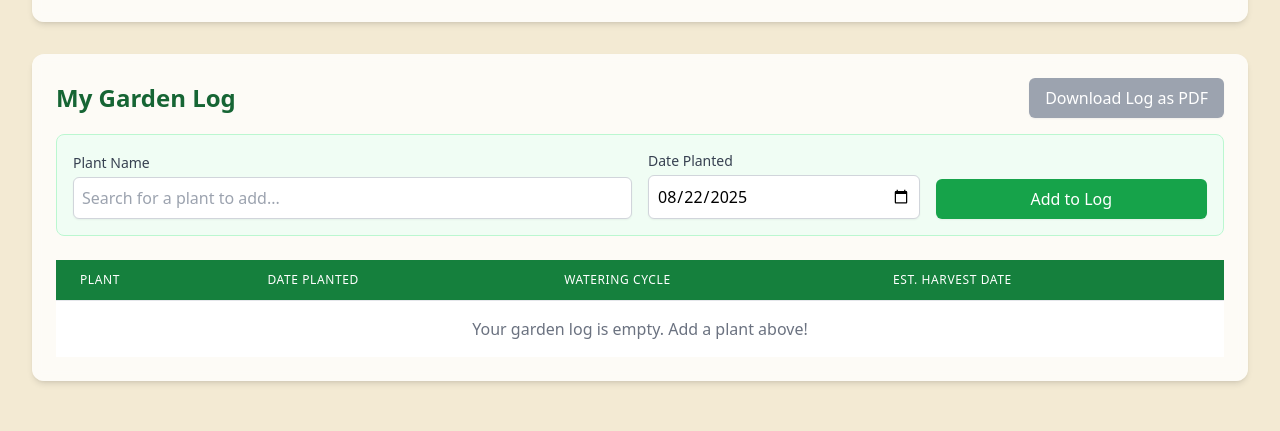
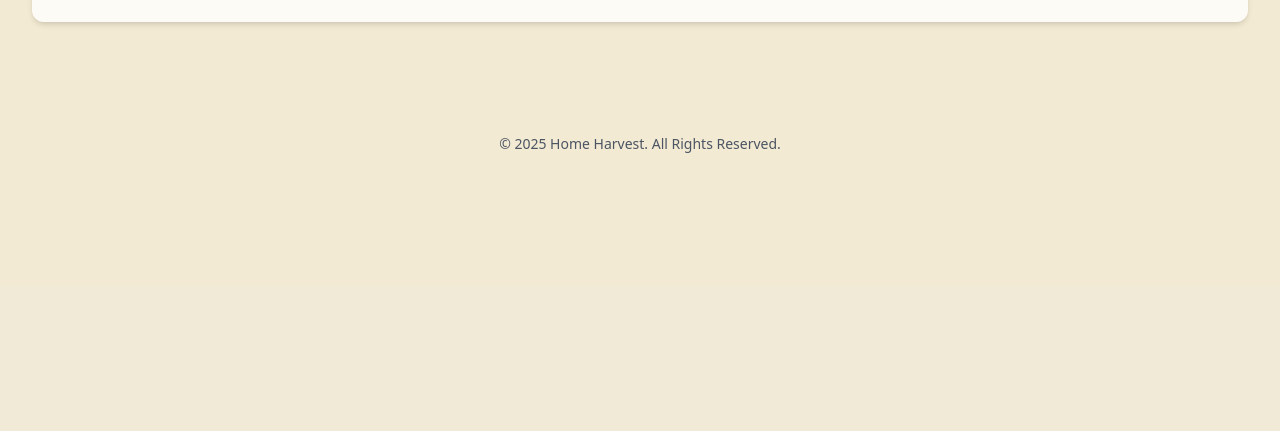
Before and after one commit to PeterBuul/Home-Harvest, a React (Create React App) app: page / in a window 1280 px wide. Shown: the part 514-945 px from the top of the page. After the commit the page ends 800 px from the top, so only its background shows below. Built offline with nearby package versions, Linux system fonts and the light colour scheme; the HTML template or start-up script is replaced by a standard one.

Commit message:
Update App.js

```diff
--- a/src/App.js
+++ b/src/App.js
@@ -17,9 +17,6 @@ function App() {
   const [city, setCity] = useState(Object.keys(locations[Object.keys(locations)[0]])[0]);
   const [searchTerm, setSearchTerm] = useState('');
   const [selectedPlant, setSelectedPlant] = useState(null);
-  const [gardenLog, setGardenLog] = useState([]);
-  const [logPlantName, setLogPlantName] = useState('');
-  const [logPlantDate, setLogPlantDate] = useState(new Date().toISOString().split('T')[0]);
   const [gardenPlan, setGardenPlan] = useState([]);
 
   const climate = useMemo(() => locations[country]?.[city], [country, city]);
@@ -44,7 +41,6 @@ function App() {
   };
 
   const plannedBeds = useMemo(() => {
-    // Moved helper function inside to satisfy dependency rule
     const getSuggestedPlantingDate = (plantingSeason) => {
         const now = new Date();
         const currentMonth = now.getMonth();
@@ -84,10 +80,11 @@ function App() {
         const bedAvgPh = getAveragePh(bed.soil);
 
         const positionMatch = bed.position === plant.position;
+        const waterMatch = bed.water === plant.water; // ADDED: Check for matching water cycle
         const phCompatible = (plantAvgPh === null && bedAvgPh === null) ||
                              (plantAvgPh !== null && bedAvgPh !== null && Math.abs(plantAvgPh - bedAvgPh) <= 0.5);
 
-        if (positionMatch && phCompatible) {
+        if (positionMatch && phCompatible && waterMatch) {
           bed.plants.push(plant);
           foundBed = true;
           break;
@@ -98,6 +95,7 @@ function App() {
         beds.push({
           position: plant.position,
           soil: plant.soil,
+          water: plant.water, // ADDED: Store water cycle on the bed
           plants: [plant]
         });
       }
@@ -117,22 +115,6 @@ function App() {
 
     return beds;
   }, [gardenPlan, climate, hemisphere]);
-
-  const handleAddPlantToLog = () => {
-    const plant = plantData.find(p => p.name.toLowerCase() === logPlantName.toLowerCase());
-    if (plant && logPlantDate) {
-        const newEntry = {
-            id: Date.now(),
-            plant: plant,
-            plantedDate: new Date(logPlantDate),
-        };
-        setGardenLog([...gardenLog, newEntry]);
-        setLogPlantName('');
-        setLogPlantDate(new Date().toISOString().split('T')[0]);
-    } else {
-        alert("Please select a valid plant from the list.");
-    }
-  };
 
   const handleDownloadPdf = (elementId, filename) => {
     const { jsPDF } = window.jspdf;
@@ -192,7 +174,8 @@ function App() {
       </header>
 
       <main className="p-4 md:p-8">
-        <section className="bg-white/80 p-6 rounded-xl shadow-md backdrop-blur-sm mb-8">
+        {/* REMOVED backdrop-blur-sm to fix dropdown issue */}
+        <section className="bg-white/80 p-6 rounded-xl shadow-md mb-8">
           <h2 className="text-2xl font-semibold text-green-800 mb-4">Find Your Perfect Plant</h2>
 
           <div className="grid grid-cols-1 md:grid-cols-2 gap-4 mb-6">
@@ -243,7 +226,8 @@ function App() {
         </section>
 
         {selectedPlant && (
-          <section className="bg-white/80 p-6 rounded-xl shadow-md backdrop-blur-sm mb-8">
+          // REMOVED backdrop-blur-sm to fix dropdown issue
+          <section className="bg-white/80 p-6 rounded-xl shadow-md mb-8">
             <div className="flex justify-between items-start">
                 <div>
                     <h2 className="text-3xl font-bold text-green-900 mb-2">{selectedPlant.name}</h2>
@@ -281,7 +265,8 @@ function App() {
         )}
 
         {gardenPlan.length > 0 && (
-            <section id="garden-plan-section" className="bg-white/80 p-6 rounded-xl shadow-md backdrop-blur-sm mb-8">
+            // REMOVED backdrop-blur-sm to fix dropdown issue
+            <section id="garden-plan-section" className="bg-white/80 p-6 rounded-xl shadow-md mb-8">
                 <div className="flex justify-between items-center mb-4">
                     <h2 className="text-2xl font-semibold text-green-800">Your Suggested Garden Plan</h2>
                     <button
@@ -291,7 +276,7 @@ function App() {
                         Download Plan as PDF
                     </button>
                 </div>
-                <p className="mb-6 text-gray-600">These beds group plants with similar needs. The timeline is staggered to spread out your planting and harvesting.</p>
+                <p className="mb-6 text-gray-600">These beds group plants with similar sun, soil, and water needs. The timeline is staggered to spread out your planting and harvesting.</p>
 
                 <div className="space-y-8">
                     {plannedBeds.map((bed, index) => (
@@ -299,14 +284,16 @@ function App() {
                             <h3 className="text-xl font-bold text-green-900 mb-2">
                                 Bed {index + 1}: <span className="font-medium">{bed.position}</span>
                             </h3>
-                            <p className="text-sm text-gray-600 mb-3 -mt-1">
-                                <span className="font-semibold">Representative Soil Type:</span> {bed.soil}
-                            </p>
+                            <div className="text-sm text-gray-600 mb-3 -mt-1 space-y-1">
+                                <p><span className="font-semibold">Soil Type:</span> {bed.soil}</p>
+                                <p><span className="font-semibold">Watering:</span> Every {bed.water} days</p>
+                            </div>
                             <div className="overflow-x-auto rounded-lg border border-gray-200">
                                 <table className="min-w-full divide-y divide-gray-200">
                                     <thead className="bg-green-700 text-white">
                                         <tr>
                                             <th className="px-4 py-3 text-left text-xs font-medium uppercase tracking-wider">Plant</th>
+                                            <th className="px-4 py-3 text-left text-xs font-medium uppercase tracking-wider">Watering Cycle</th>
                                             <th className="px-4 py-3 text-left text-xs font-medium uppercase tracking-wider">Suggested Plant Date</th>
                                             <th className="px-4 py-3 text-left text-xs font-medium uppercase tracking-wider">Est. Harvest Date</th>
                                             <th className="px-4 py-3 text-left text-xs font-medium uppercase tracking-wider">Action</th>
@@ -316,6 +303,7 @@ function App() {
                                         {bed.plants.map(plant => (
                                             <tr key={plant.name}>
                                                 <td className="px-4 py-4 whitespace-nowrap font-medium text-gray-900">{plant.name}</td>
+                                                <td className="px-4 py-4 whitespace-nowrap text-gray-700">Every {plant.water} days</td>
                                                 <td className="px-4 py-4 whitespace-nowrap text-orange-600 font-semibold">{plant.suggestedDate.toLocaleDateString(undefined, { month: 'long', day: 'numeric', year: 'numeric' })}</td>
                                                 <td className="px-4 py-4 whitespace-nowrap text-green-800 font-semibold">{calculateHarvestDate(plant.suggestedDate, plant.harvest)}</td>
                                                 <td className="px-4 py-4 whitespace-nowrap">
@@ -331,84 +319,6 @@ function App() {
                 </div>
             </section>
         )}
-
-        <section className="bg-white/80 p-6 rounded-xl shadow-md backdrop-blur-sm">
-          <div className="flex justify-between items-center mb-4">
-              <h2 className="text-2xl font-semibold text-green-800">My Garden Log</h2>
-              <button
-                onClick={() => handleDownloadPdf('garden-log-table', 'home-harvest-log.pdf')}
-                disabled={gardenLog.length === 0}
-                className="bg-green-600 text-white px-4 py-2 rounded-md shadow-sm hover:bg-green-700 focus:outline-none focus:ring-2 focus:ring-offset-2 focus:ring-green-500 disabled:bg-gray-400 disabled:cursor-not-allowed"
-              >
-                Download Log as PDF
-              </button>
-          </div>
-
-          <div className="grid grid-cols-1 md:grid-cols-4 gap-4 items-end mb-6 p-4 bg-green-50 rounded-lg border border-green-200">
-            <div className="relative md:col-span-2">
-                <label htmlFor="log-plant-name" className="block text-sm font-medium text-gray-700">Plant Name</label>
-                <input
-                    id="log-plant-name"
-                    type="text"
-                    value={logPlantName}
-                    onChange={e => setLogPlantName(e.target.value)}
-                    className="mt-1 block w-full p-2 border border-gray-300 rounded-md shadow-sm focus:ring-green-500 focus:border-green-500"
-                    placeholder="Search for a plant to add..."
-                />
-                 {logPlantName && plantData.filter(p => p.name.toLowerCase().includes(logPlantName.toLowerCase())).slice(0,5).length > 0 && (
-                  <ul className="absolute z-50 w-full bg-white border border-gray-300 rounded-md mt-1 shadow-lg max-h-40 overflow-auto">
-                    {plantData.filter(p => p.name.toLowerCase().includes(logPlantName.toLowerCase())).slice(0,5).map(p => (
-                      <li key={p.name} className="p-2 hover:bg-green-100 cursor-pointer" onClick={() => setLogPlantName(p.name)}>{p.name}</li>
-                    ))}
-                  </ul>
-                 )}
-            </div>
-            <div>
-                <label htmlFor="log-plant-date" className="block text-sm font-medium text-gray-700">Date Planted</label>
-                <input
-                    id="log-plant-date"
-                    type="date"
-                    value={logPlantDate}
-                    onChange={e => setLogPlantDate(e.target.value)}
-                    className="mt-1 block w-full p-2 border border-gray-300 rounded-md shadow-sm focus:ring-green-500 focus:border-green-500"
-                />
-            </div>
-            <button
-                onClick={handleAddPlantToLog}
-                className="w-full bg-green-600 text-white p-2 rounded-md shadow-sm hover:bg-green-700 focus:outline-none focus:ring-2 focus:ring-offset-2 focus:ring-green-500"
-            >
-                Add to Log
-            </button>
-          </div>
-
-           <div className="overflow-x-auto">
-                <table id="garden-log-table" className="min-w-full divide-y divide-gray-200">
-                    <thead className="bg-green-700 text-white">
-                        <tr>
-                            <th className="px-6 py-3 text-left text-xs font-medium uppercase tracking-wider">Plant</th>
-                            <th className="px-6 py-3 text-left text-xs font-medium uppercase tracking-wider">Date Planted</th>
-                            <th className="px-6 py-3 text-left text-xs font-medium uppercase tracking-wider">Watering Cycle</th>
-                            <th className="px-6 py-3 text-left text-xs font-medium uppercase tracking-wider">Est. Harvest Date</th>
-                        </tr>
-                    </thead>
-                    <tbody className="bg-white divide-y divide-gray-200">
-                        {gardenLog.length > 0 ? gardenLog.map(entry => (
-                            <tr key={entry.id}>
-                                <td className="px-6 py-4 whitespace-nowrap font-medium text-gray-900">{entry.plant.name}</td>
-                                <td className="px-6 py-4 whitespace-nowrap">{entry.plantedDate.toLocaleDateString()}</td>
-                                <td className="px-6 py-4 whitespace-nowrap">Every {entry.plant.water} days</td>
-                                <td className="px-6 py-4 whitespace-nowrap">{calculateHarvestDate(entry.plantedDate, entry.plant.harvest)}</td>
-                            </tr>
-                        )) : (
-                            <tr>
-                                <td colSpan="4" className="px-6 py-4 text-center text-gray-500">Your garden log is empty. Add a plant above!</td>
-                            </tr>
-                        )}
-                    </tbody>
-                </table>
-           </div>
-        </section>
-
       </main>
 
       <footer className="text-center p-4 text-sm text-gray-600 mt-8">
```
